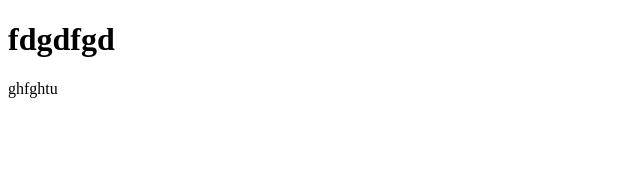
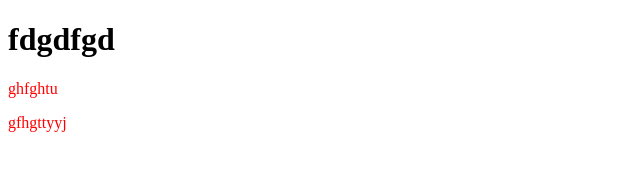
Before and after one commit to SergeyGri/test, a plain HTML site: page index.html in a window 1280 px wide. Shown: the whole page, without its empty margins (0-640 px from the left). Drawn offline with Linux system fonts and the light colour scheme.

Commit message:
new paragraph

```diff
--- a/index.html
+++ b/index.html
@@ -8,5 +8,6 @@
 <body>
 <h1>fdgdfgd</h1>
 <p>ghfghtu</p>
+<p>gfhgttyyj</p>
 </body>
 </html>
--- a/style.css
+++ b/style.css
@@ -0,0 +1,3 @@
+p {
+    color: red;
+}
```
